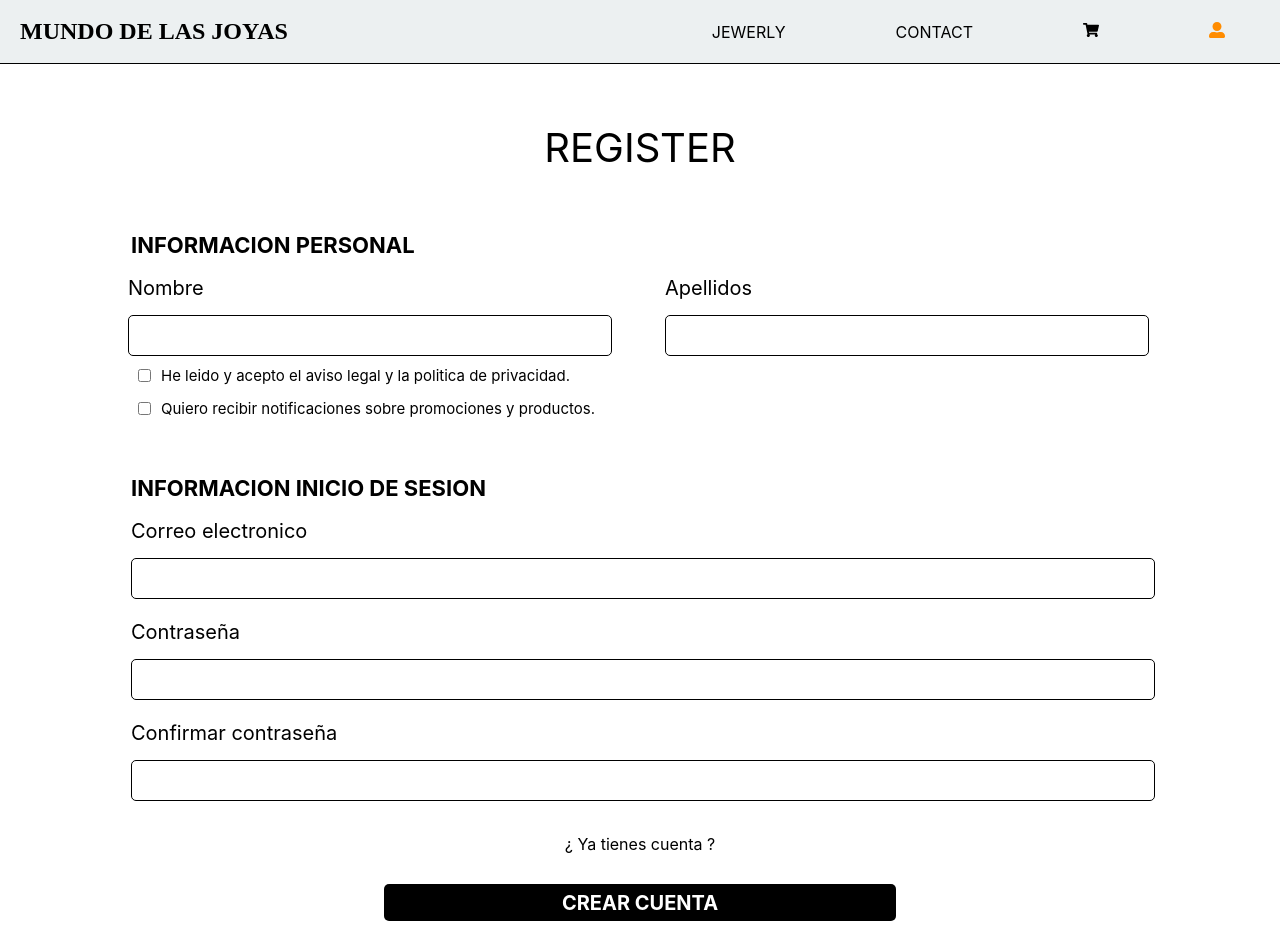
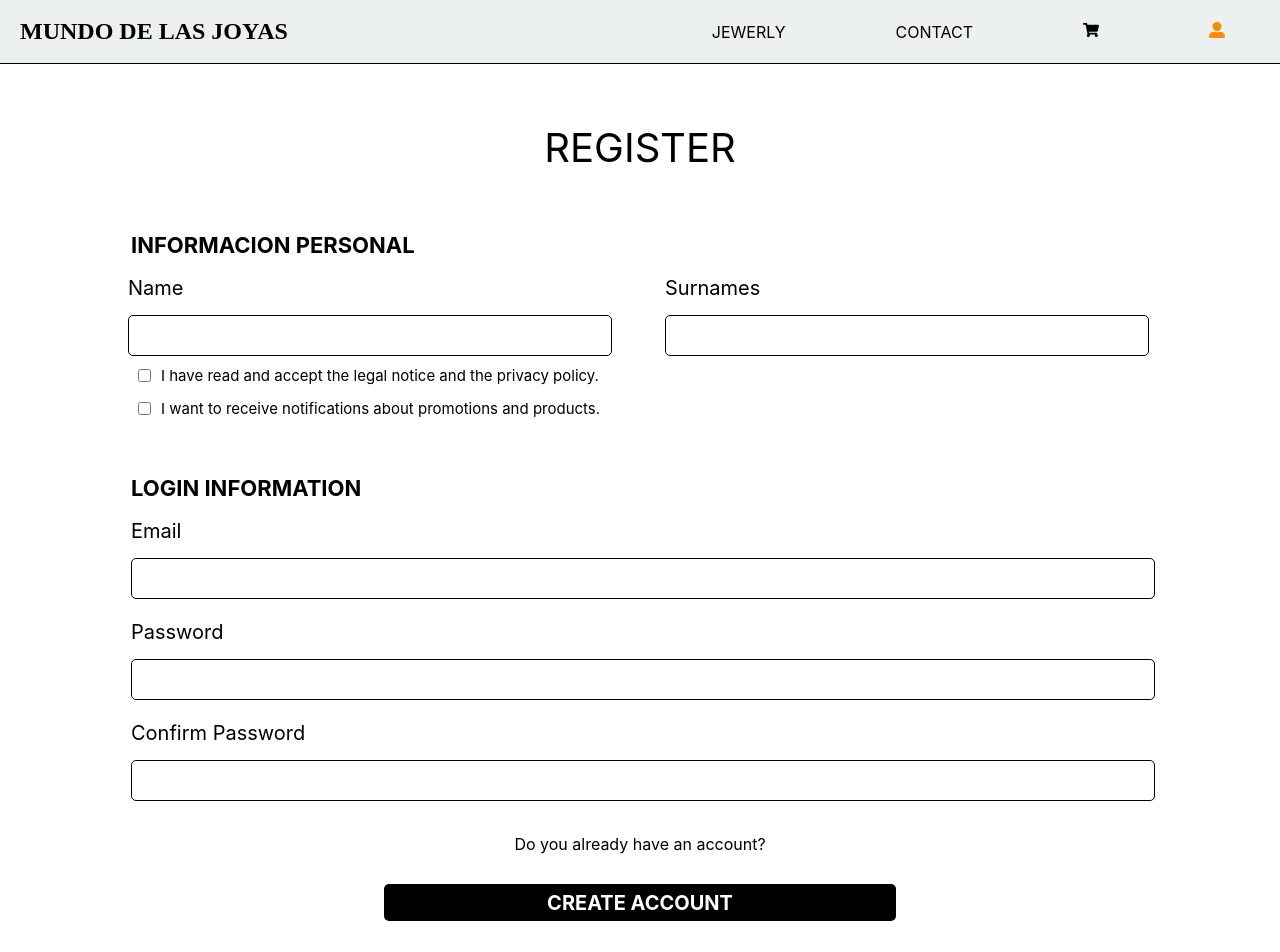
Before and after one commit to joseeantonio/tfg-react, a React (Create React App) app: page /register in a window 1280 px wide. Shown: the top 952 px of the page. Built offline with nearby package versions, Linux system fonts and the light colour scheme.

Commit message:
traduccion

```diff
--- a/src/i18n.js
+++ b/src/i18n.js
@@ -24,7 +24,30 @@ i18n
                     RELOJES : "WATCHES",
                     ANILLOS : "RINGS",
                     Busqueda : "Search",
-                    terminos_y_condiciones : "Terms and Conditions"
+                    terminos_y_condiciones : "Terms and Conditions",
+                    Precio : "Price",
+                    Sexo : "Gender",
+                    Mujer : "Women",
+                    Hombre : "Man",
+                    ENVIANOS_TU_MENSAJE : "SEND US YOUR MESSAGE",
+                    Correo_electronico : "Email",
+                    Asunto : "Message Subject",
+                    Mensaje : "Message",
+                    ENVIAR : "SEND",
+                    Nombre : "Name",
+                    Apellidos : "Surnames",
+                    aviso_legal_y_politica : "I have read and accept the legal notice and the privacy policy.",
+                    promociones_notificaciones : "I want to receive notifications about promotions and products.",
+                    INFORMACION_INICIO_DE_SESION : "LOGIN INFORMATION",
+                    Contraseña : "Password",
+                    Confirmar_contraseña : "Confirm Password",
+                    Ya_tienes_cuenta : "Do you already have an account?",
+                    CREAR_CUENTA : "CREATE ACCOUNT",
+                    INFORMACION_PERSONAL : "PERSONAL INFORMATION",
+                    ENTRAR_CON_SU_CUENTA : "LOG IN WITH YOUR ACCOUNT",
+                    No_tienes_cuenta_todavía : "Don't have an account yet?",
+                    INICIAR_SESION : "LOG IN"
+
                 }
             },
             es: {
@@ -39,7 +62,29 @@ i18n
                     RELOJES : "RELOJES",
                     ANILLOS : "ANILLOS",
                     Busqueda : "Busqueda",
-                    terminos_y_condiciones : "Terminos y Condiciones"
+                    terminos_y_condiciones : "Terminos y Condiciones",
+                    Precio : "Precio",
+                    Sexo : "Sexo",
+                    Mujer : "Mujer",
+                    Hombre : "Hombre",
+                    ENVIANOS_TU_MENSAJE : "ENVIANOS TU MENSAJE",
+                    Correo_electronico : "Correo elctronico",
+                    Asunto : "Asunto",
+                    Mensaje : "Mensaje",
+                    ENVIAR : "ENVIAR",
+                    Nombre : "Nombre",
+                    Apellidos : "Apellidos",
+                    aviso_legal_y_politica : "He leido y acepto el aviso legal y la politica de privacidad.",
+                    promociones_notificaciones : "Quiero recibir notificaciones sobre promociones y productos.",
+                    INFORMACION_INICIO_DE_SESION : "INFORMACION INICIO DE SESION",
+                    Contraseña : "Contraseña",
+                    Confirmar_contraseña : "Confirmar contraseña",
+                    Ya_tienes_cuenta : "¿ Ya tienes cuenta ?",
+                    CREAR_CUENTA : "CREAR CUENTA",
+                    INFORMACION_PERSONAL : "INFORMACION PERSONAL",
+                    ENTRAR_CON_SU_CUENTA : "ENTRAR CON SU CUENTA",
+                    No_tienes_cuenta_todavía : "¿ No tienes cuenta todavía ?",
+                    INICIAR_SESION : "INICIAR SESION"
                 }
             }
         }
--- a/src/modules/Filters.jsx
+++ b/src/modules/Filters.jsx
@@ -1,23 +1,25 @@
 import React from "react";
 import Filter from "../components/Filter";
 import styled from "styled-components";
+import {useTranslation} from "react-i18next";
 
 const
     Filters = ({margin, filters, setFilters}) => {
 
 
+        const { t } = useTranslation();
     return(
         <Sdiv margin={margin}>
             <Filter
                 width={"230px"}
-                name={"Precio"}
+                name={t("Precio")}
                 options={["0 - 50 €","50 - 100 €","100 - 150 €"]}
                 filters={filters} setFilters={setFilters}
             />
             <Filter
                 width={"230px"}
-                name={"Sexo"}
-                options={["Mujer","Hombre","Unisex"]}
+                name={t("Sexo")}
+                options={[t("Mujer"),t("Hombre"),"Unisex"]}
                 filters={filters} setFilters={setFilters}
             />
         </Sdiv>
--- a/src/modules/FormContact.jsx
+++ b/src/modules/FormContact.jsx
@@ -5,8 +5,11 @@ import Input from "../components/Input";
 import TextTarea from "../components/TextTarea";
 import ButtonSubmit from "../components/ButtonSubmit";
 import emailjs from 'emailjs-com';
+import {useTranslation} from "react-i18next";
 
 const FormContact = ({margin,width}) => {
+
+    const { t } = useTranslation();
 
     const [data,setData] = useState({
         email: "",
@@ -84,10 +87,10 @@ const FormContact = ({margin,width}) => {
 
     return(
         <Sdiv margin={margin} width={width}>
-            <TitleForm name={"ENVIANOS TU MENSAJE"} />
+            <TitleForm name={t("ENVIANOS_TU_MENSAJE")} />
             <Input
                 name={"email"}
-                label={"Correo electronico"}
+                label={t("Correo_electronico")}
                 height="37px"
                 width="100%"
                 type={"email"}
@@ -98,7 +101,7 @@ const FormContact = ({margin,width}) => {
             <Input
                 name={"title"}
                 type={"text"}
-                label={"Asunto"}
+                label={t("Asunto")}
                 height="37px"
                 width="100%"
                 borderRadius={"5px"}
@@ -107,7 +110,7 @@ const FormContact = ({margin,width}) => {
             />
             <TextTarea
                 name={"message"}
-                label={"Mensaje"}
+                label={t("Mensaje")}
                 height={"74px"}
                 width="100%"
                 margin={"0px 0px 45px 0px"}
@@ -115,7 +118,7 @@ const FormContact = ({margin,width}) => {
                 error={errors.message}
             />
             <ButtonSubmit
-                label={"ENVIAR"}
+                label={t("ENVIAR")}
                 backgroundColor={"black"}
                 color={"White"}
                 onclick={sendEmail}
--- a/src/modules/FormLogin.jsx
+++ b/src/modules/FormLogin.jsx
@@ -4,8 +4,11 @@ import {Link} from "react-router-dom";
 import styled from "styled-components";
 import ButtonSubmit from "../components/ButtonSubmit";
 import TitleForm from "../components/TitleForm";
+import {useTranslation} from "react-i18next";
 
 const FormLogin = ({margin,width}) => {
+
+    const { t } = useTranslation();
 
     const [data,setData] = useState({
         email: "",
@@ -46,10 +49,10 @@ const FormLogin = ({margin,width}) => {
 
     return(
         <Sdiv margin={margin} width={width}>
-            <TitleForm name={"ENTRAR CON SU CUENTA"} />
+            <TitleForm name={t("ENTRAR_CON_SU_CUENTA")} />
             <Input
                 name={"email"}
-                label={"Correo electronico"}
+                label={t("Correo_electronico")}
                 type={"email"}
                 height="37px"
                 width="100%"
@@ -59,7 +62,7 @@ const FormLogin = ({margin,width}) => {
             />
             <Input
                 name={"password"}
-                label={"Contraseña"}
+                label={t("Contraseña")}
                 type={"password"}
                 height="37px"
                 width="100%"
@@ -67,9 +70,9 @@ const FormLogin = ({margin,width}) => {
                 onChange={(e) => handleData(e)}
                 error={errors.password}
             />
-            <SLink to={"/register"}>¿ No tienes cuenta todavía ?</SLink>
+            <SLink to={"/register"}>{t("No_tienes_cuenta_todavía")}</SLink>
             <ButtonSubmit
-                label={"INICIAR SESION"}
+                label={t("INICIAR_SESION")}
                 backgroundColor={"black"}
                 color={"White"}
                 onclick={handleSubmit}
--- a/src/modules/FormRegister.jsx
+++ b/src/modules/FormRegister.jsx
@@ -5,9 +5,11 @@ import styled from "styled-components";
 import Checkbox from "../components/Checkbox";
 import {Link} from "react-router-dom";
 import ButtonSubmit from "../components/ButtonSubmit";
+import {useTranslation} from "react-i18next";
 
 const FormRegister = ({width, margin}) => {
 
+    const { t } = useTranslation();
     const [legalWarning,setLegalWarning] = useState(false)
     const [promotion,setPromotion] = useState(false)
     const [data,setData] = useState({
@@ -94,7 +96,7 @@ const FormRegister = ({width, margin}) => {
             <Sdiv className="nameAndSurname">
                 <Input
                     name={"name"}
-                    label={"Nombre"}
+                    label={t("Nombre")}
                     height="37px"
                     width="100%"
                     borderRadius={"5px"}
@@ -104,7 +106,7 @@ const FormRegister = ({width, margin}) => {
                 />
                 <Input
                     name={"surname"}
-                    label={"Apellidos"}
+                    label={t("Apellidos")}
                     height="37px"
                     width="100%"
                     borderRadius={"5px"}
@@ -113,22 +115,22 @@ const FormRegister = ({width, margin}) => {
                 />
             </Sdiv>
             <Checkbox
-                label={"He leido y acepto el aviso legal y la politica de privacidad."}
+                label={t("aviso_legal_y_politica")}
                 onClick={checkedLegalWarning}
                 fontSize={"15px"}
             />
             {errors.legalWarning && <Sdiv className={"error"}>{errors.legalWarning}</Sdiv> }
             <Checkbox
                 className="lastCheckbox"
-                label={"Quiero recibir notificaciones sobre promociones y productos."}
+                label={t("promociones_notificaciones")}
                 onClick={checkedPromotion}
                 marginBottom={"50px"}
                 fontSize={"15px"}
             />
-            <TitleForm name={"INFORMACION INICIO DE SESION"} />
+            <TitleForm name={t("INFORMACION_INICIO_DE_SESION")} />
             <Input
                 name={"email"}
-                label={"Correo electronico"}
+                label={t("Correo_electronico")}
                 height="37px"
                 width="100%"
                 borderRadius={"5px"}
@@ -137,7 +139,7 @@ const FormRegister = ({width, margin}) => {
             />
             <Input
                 name={"password"}
-                label={"Contraseña"}
+                label={t("Contraseña")}
                 type={"password"}
                 height="37px"
                 width="100%"
@@ -147,7 +149,7 @@ const FormRegister = ({width, margin}) => {
             />
             <Input
                 name={"password_rep"}
-                label={"Confirmar contraseña"}
+                label={t("Confirmar_contraseña")}
                 type={"password"}
                 height="37px"
                 width="100%"
@@ -155,9 +157,9 @@ const FormRegister = ({width, margin}) => {
                 error={errors.password_rep}
                 onChange={(e) => handleData(e)}
             />
-            <SLink to={"/login"}>¿ Ya tienes cuenta ?</SLink>
+            <SLink to={"/login"}>{t("Ya_tienes_cuenta")}</SLink>
             <ButtonSubmit
-                label={"CREAR CUENTA"}
+                label={t("CREAR_CUENTA")}
                 backgroundColor={"black"}
                 color={"White"}
                 onclick={handleSubmit}
```
